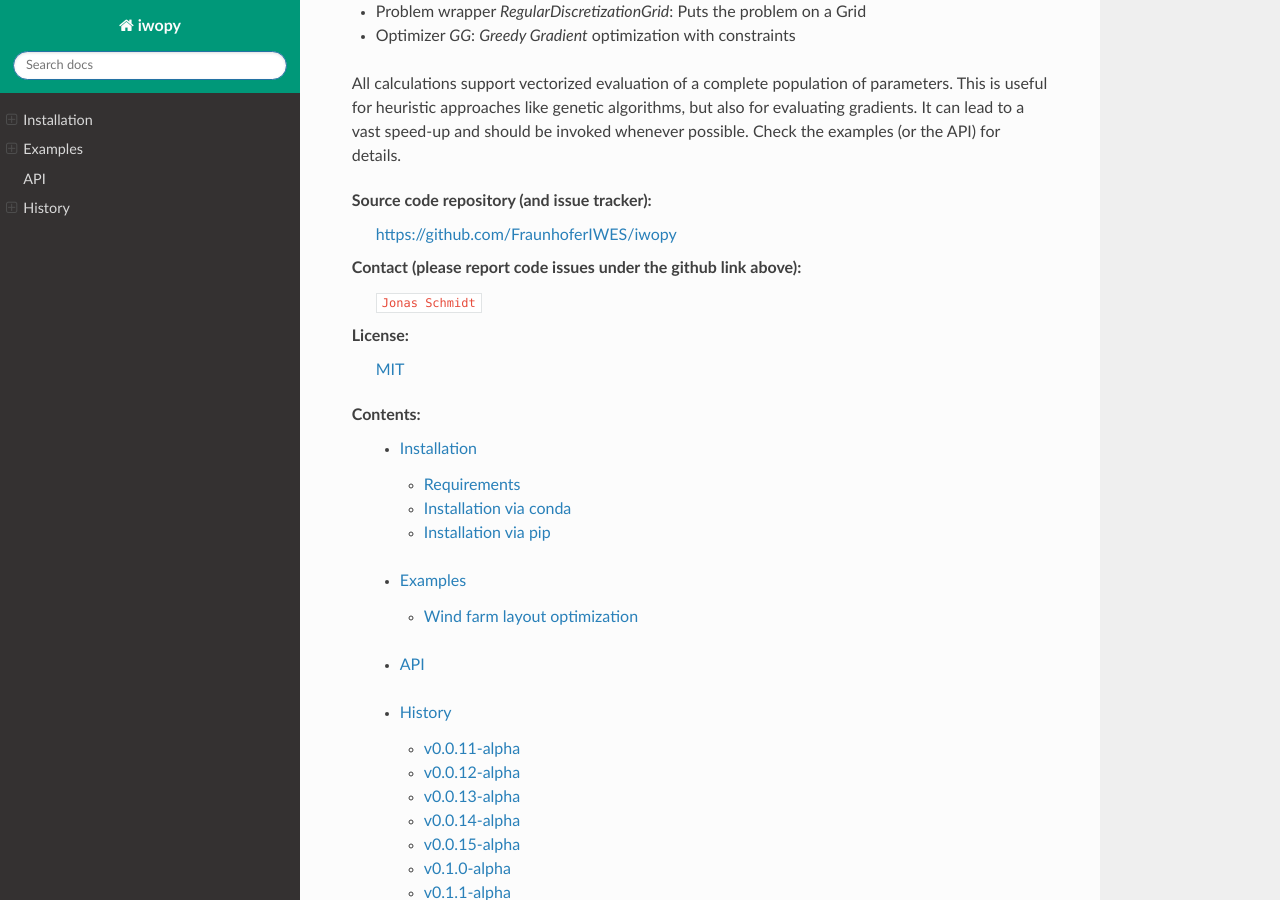
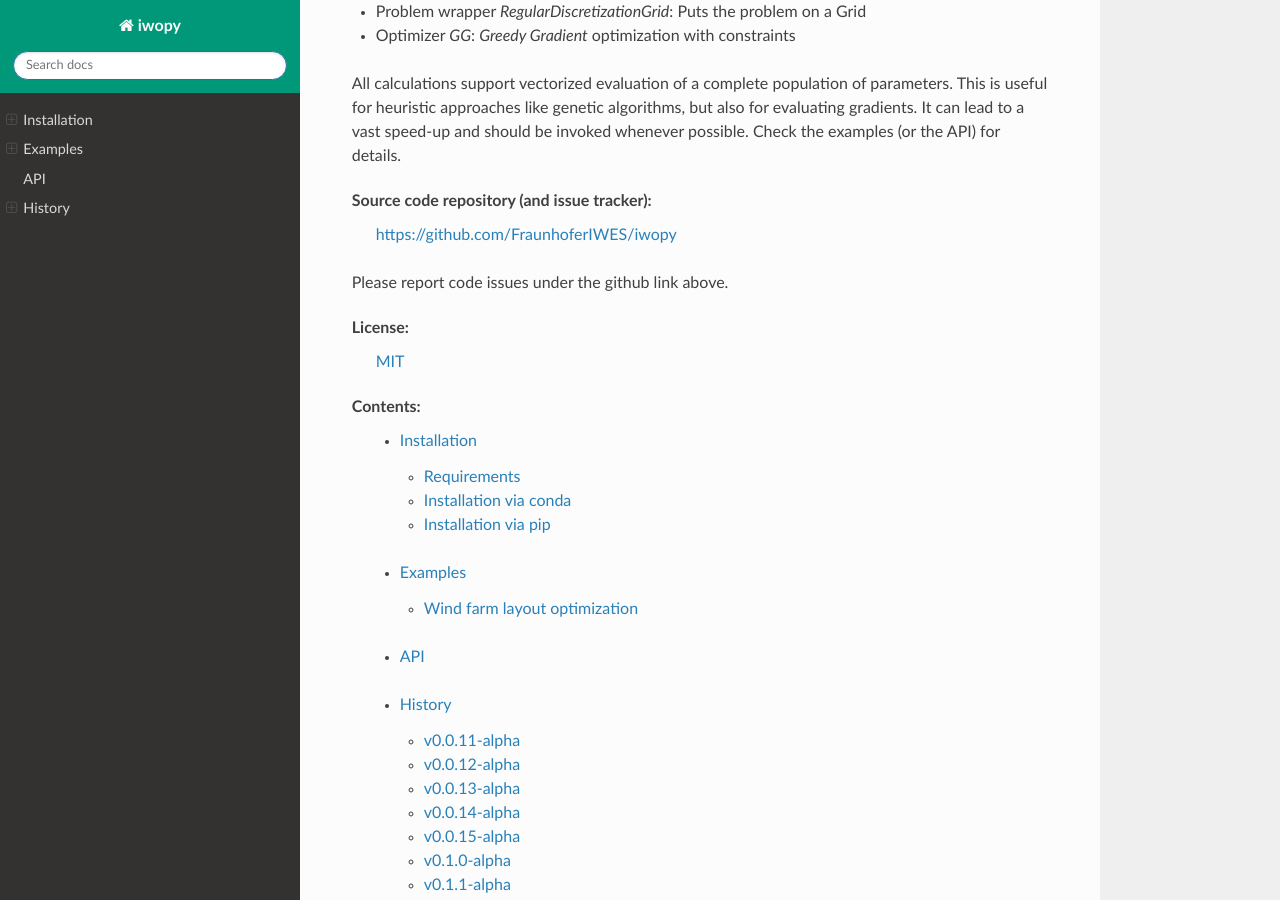
Before and after one commit to FraunhoferIWES/iwopy, a Sphinx documentation site: the page built from docs/source/index.rst, in a window 1280 px wide and 900 px high, scrolled down 982 px. Built offline with Sphinx 7.4.7 and the Read the Docs theme 2.0.0, drawn with Linux system fonts in a browser that asks for light colours; pages that are not in the unit, such as notebooks, are missing from menus; the version number could not be read and is left out; cross-references to code outside the pages are shown as plain code.

Commit message:
dev docs

```diff
--- a/docs/source/conf.py
+++ b/docs/source/conf.py
@@ -48,7 +48,6 @@ extensions = [
     "sphinx.ext.napoleon",
     "sphinx.ext.viewcode",
     "sphinx.ext.inheritance_diagram",
-    "sphinxcontrib.email",
     "nbsphinx",
     "sphinx.ext.doctest",
     "m2r2",
--- a/docs/source/index.rst
+++ b/docs/source/index.rst
@@ -35,8 +35,7 @@ invoked whenever possible. Check the examples (or the API) for details.
 Source code repository (and issue tracker):
     https://github.com/FraunhoferIWES/iwopy
 
-Contact (please report code issues under the github link above):
-    :email:`Jonas Schmidt <jonas.schmidt@iwes.fraunhofer.de>`
+Please report code issues under the github link above.
 
 License:
     MIT_
```
